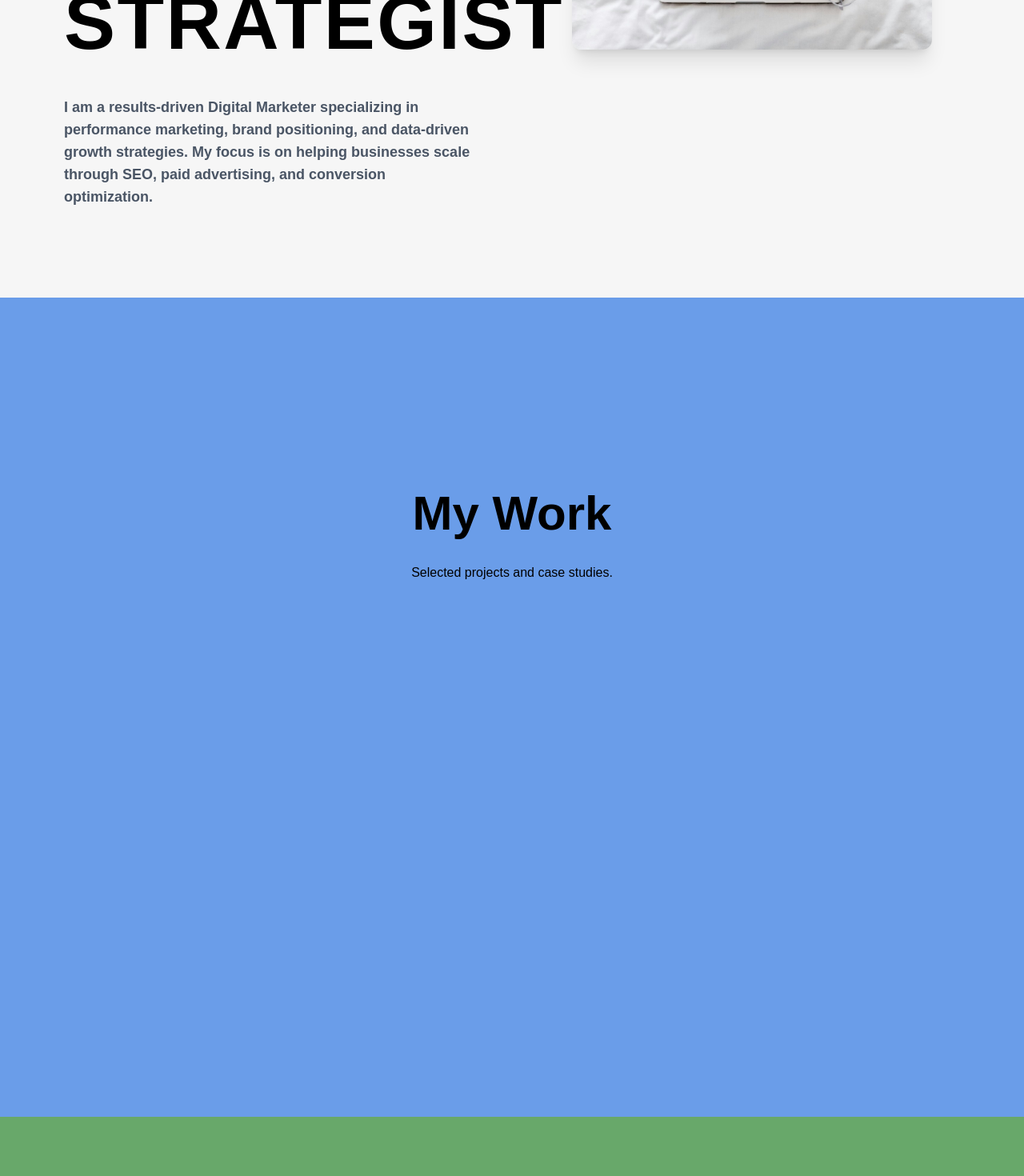
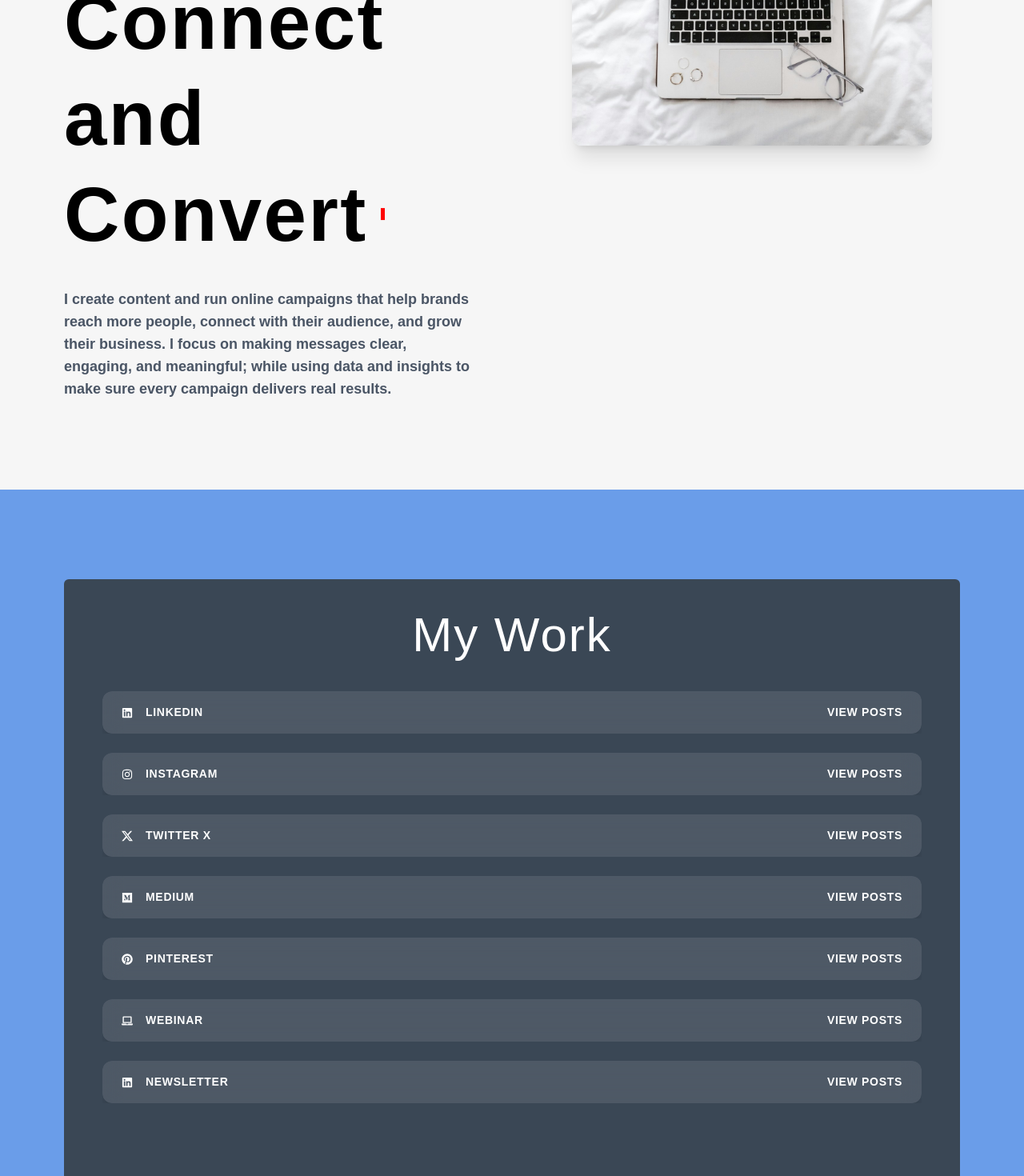
Before and after one commit to thesrinivasgundam/gundam-mahi, a Next.js app: page / in a window 1280 px wide. Shown: the part 580-2050 px from the top of the page at 80% size. Built offline with nearby package versions, Linux system fonts and the light colour scheme; a web font is replaced by a local one.

Commit message:
added table

```diff
--- a/src/app/components/Hero.tsx
+++ b/src/app/components/Hero.tsx
@@ -1,8 +1,45 @@
 'use client';
 
 import Image from "next/image";
+import { useEffect, useState } from "react";
 
 export default function Hero() {
+
+
+const fullText = `Building Brands
+That Connect
+and Convert`;
+
+const [text, setText] = useState("");
+
+useEffect(() => {
+  let animationFrameId: number;
+  let startTime: number | null = null;
+
+  const baseSpeed = 100; // ms per character average
+
+  const animate = (timestamp: number) => {
+    if (!startTime) startTime = timestamp;
+
+    const elapsed = timestamp - startTime;
+
+    // Calculate index directly from elapsed time
+    const nextIndex = Math.min(
+      Math.floor(elapsed / baseSpeed),
+      fullText.length
+    );
+
+    setText(fullText.slice(0, nextIndex));
+
+    if (nextIndex < fullText.length) {
+      animationFrameId = requestAnimationFrame(animate);
+    }
+  };
+
+  animationFrameId = requestAnimationFrame(animate);
+
+  return () => cancelAnimationFrame(animationFrameId);
+}, []);
   return (
     <div className=" grid md:grid-cols-2 gap-20 items-center">
 
@@ -10,79 +47,41 @@ export default function Hero() {
       <div className="space-y-8 text-center md:text-left">
 
         {/* Rotated Buttons */}
-        <div className="flex font-(--font-bebas) tracking-[0.07em] justify-center md:justify-start gap-4">
+        <div className="flex font-(--font-bebas)  tracking-[0.07em] justify-center md:justify-start gap-4">
 
-          <button className="
-
-            bg-blue-500 text-white
-            text-xs sm:text-sm md:text-base lg:text-lg
-            px-4 py-2
-            rounded-full
-            transition-transform duration-300
-            hover:scale-110
-
-          ">
+          <button className="bg-blue-500 text-white text-xs sm:text-sm md:text-base lg:text-lg px-4 py-2 rounded-full transition-transform duration-300 hover:scale-110">
             strategy
           </button>
 
-          <button className="
-
-            bg-green-500 text-white
-            text-xs sm:text-sm md:text-base lg:text-lg
-            px-4 py-2
-            rounded-full
-            transition-transform duration-300
-            hover:scale-110
-          ">
+          <button className="bg-green-500 text-white text-xs sm:text-sm md:text-base lg:text-lg px-4 py-2 rounded-full transition-transform duration-300 hover:scale-110">
             content
           </button>
 
-          <button className="
-
-            bg-red-500 text-white
-            text-xs sm:text-sm md:text-base lg:text-lg
-            px-4 py-2
-            rounded-full
-            transition-transform duration-300
-            hover:scale-110
-          ">
+          <button className="bg-red-500 text-white text-xs sm:text-sm md:text-base lg:text-lg px-4 py-2 rounded-full transition-transform duration-300 hover:scale-110">
             SEO
           </button>
 
-          <button className="
-
-            bg-purple-500 text-white
-            text-xs sm:text-sm md:text-base lg:text-lg
-            px-4 py-2
-            rounded-full
-            transition-transform duration-300
-            hover:scale-110
-          ">
+          <button className="bg-purple-500 text-white text-xs sm:text-sm md:text-base lg:text-lg px-4 py-2 rounded-full transition-transform duration-300 hover:scale-110">
             growth
           </button>
 
         </div>
 
         {/* Main Text */}
-        <span className="
-          block
-          text-3xl sm:text-4xl md:text-5xl lg:text-8xl
-          font-bold leading-tight -tracking-tight
-        ">
-          DIGITAL <br className="hidden sm:block" />
-          MARKETER <br className="hidden sm:block" />
-          GROWTH STRATEGIST
-        </span>
-
-        <p className="
-
-          text-base sm:text-lg
-          text-gray-600
-          max-w-lg mx-auto md:mx-0 font-bold
-        ">
-                 I am a results-driven Digital Marketer specializing in performance marketing,
-        brand positioning, and data-driven growth strategies. My focus is on helping
-        businesses scale through SEO, paid advertising, and conversion optimization.
+<span
+  className="
+    block
+    whitespace-pre-line
+    text-3xl sm:text-4xl md:text-5xl lg:text-8xl
+    font-bold leading-tight -tracking-tight
+    min-h-[4em] sm:min-h-[4.2em] md:min-h-[4.5em] lg:min-h-[4em]
+  "
+>
+  {text}
+<span className="vertical-pulse w-[3px] sm:w-[3-px] md:w-[5px] lg:[w-7px] h-[0.7em] bg-[#FF0000] ml-4"></span>
+</span>
+        <p className="text-base sm:text-lg text-gray-600 max-w-lg mx-auto md:mx-0 font-bold">
+         I create content and run online campaigns that help brands reach more people, connect with their audience, and grow their business. I focus on making messages clear, engaging, and meaningful; while using data and insights to make sure every campaign delivers real results.
         </p>
 
       </div>
@@ -94,10 +93,7 @@ export default function Hero() {
           alt="hero"
           width={450}
           height={450}
-          className="
-            w-64 sm:w-80 md:w-96 lg:w-[450px]
-            rounded-xl shadow-xl
-          "
+          className="w-64 sm:w-80 md:w-96 lg:w-[450px] rounded-xl shadow-xl"
         />
       </div>
 
--- a/src/app/components/Services.tsx
+++ b/src/app/components/Services.tsx
@@ -37,7 +37,7 @@ export default function Services() {
   return (
     <div className="space-y-12">
       <h2 className="text-6xl md:text-4xl lg:text-6xl sm:text-4xl tracking-[0.1em] font-bold text-center">
-        Services
+        Areas of Expertise
       </h2>
 
       <div className="grid grid-cols-1 sm:grid-cols-2 lg:grid-cols-3 gap-6 sm:gap-8">
--- a/src/app/components/Work.tsx
+++ b/src/app/components/Work.tsx
@@ -1,11 +1,187 @@
+"use client";
+
+import { useState, useRef, useEffect } from "react";
+
+import {
+  FaLinkedin,
+  FaInstagram,
+  FaMedium,
+  FaPinterest,
+  FaLaptop,
+} from "react-icons/fa";
+import { BsTwitterX } from "react-icons/bs";
+
+/* ------------------------------------
+   Platform Type Definition
+-------------------------------------*/
+type Platform = {
+  name: string;
+  icon: React.ReactNode;
+};
+
+/* ------------------------------------
+   Social Platforms Data
+-------------------------------------*/
+const platforms: Platform[] = [
+  { name: "LinkedIn", icon: <FaLinkedin /> },
+  { name: "Instagram", icon: <FaInstagram /> },
+  { name: "Twitter X", icon: <BsTwitterX /> },
+  { name: "Medium", icon: <FaMedium /> },
+  { name: "Pinterest", icon: <FaPinterest /> },
+  { name: "Webinar", icon: <FaLaptop /> },
+  { name: "Newsletter", icon: <FaLinkedin /> },
+];
+
+/* ------------------------------------
+   Main Work Section Component
+-------------------------------------*/
 export default function Work() {
   return (
     <section
       id="work"
-      className="min-h-screen pt-32 space-y-8 text-center"
+      className="min-h-screen pt-10 space-y-10 text-center bg-[#3a4755] rounded-md text-white px-4"
     >
-      <h2 className="text-6xl sm:text-4xl md:text-4xl lg:text-6xl  font-bold">My Work</h2>
-      <p>Selected projects and case studies.</p>
+      {/* Section Title */}
+      <h2 className="my-work-title text-5xl sm:text-4xl md:text-5xl lg:text-6xl">
+        My Work
+      </h2>
+
+      {/* Render All Platforms */}
+      <div className="space-y-6 max-w-5xl mx-auto">
+        {platforms.map((platform, index) => (
+          <GlassTable key={index} platform={platform} />
+        ))}
+      </div>
     </section>
   );
 }
+
+/* ------------------------------------
+   GlassTable Component
+   - Handles tooltip open/close
+   - Click outside detection
+-------------------------------------*/
+function GlassTable({ platform }: { platform: Platform }) {
+  const [open, setOpen] = useState(false); // Controls tooltip visibility
+  const containerRef = useRef<HTMLDivElement>(null);
+
+  /* ------------------------------------
+     Close tooltip when clicking outside
+  -------------------------------------*/
+  useEffect(() => {
+    function handleClickOutside(event: MouseEvent) {
+      if (
+        containerRef.current &&
+        !containerRef.current.contains(event.target as Node)
+      ) {
+        setOpen(false);
+      }
+    }
+
+    document.addEventListener("mousedown", handleClickOutside);
+    return () => {
+      document.removeEventListener("mousedown", handleClickOutside);
+    };
+  }, []);
+
+  return (
+    <div ref={containerRef} className="relative">
+
+      {/* -------------------------------
+         Main Clickable Table
+         - Ripple effect enabled
+         - Click toggles tooltip
+      --------------------------------*/}
+      <div className="table-wrapper">
+        <table
+          onClick={() => setOpen(!open)}
+          className="w-full ripple cursor-pointer border-separate border-spacing-0 rounded-xl overflow-hidden shadow-xl"
+        >
+          <thead className="bg-white/10 backdrop-blur-md border border-white/20">
+            <tr>
+              {/* Platform Name Column */}
+              <th className="ripple px-6 py-4 text-left uppercase tracking-wider flex items-center gap-4 cursor-pointer">
+                {platform.icon}
+                {platform.name}
+              </th>
+
+              {/* Action Column */}
+              <th className="ripple px-6 py-4 text-right uppercase tracking-wider cursor-pointer">
+                View Posts
+              </th>
+            </tr>
+          </thead>
+        </table>
+      </div>
+
+      {/* -------------------------------
+         Tooltip Panel
+         - Positioned above table
+         - Smooth open/close animation
+      --------------------------------*/}
+      <div
+        className={`
+          absolute left-0 bottom-full mb-5 z-50
+          transition-all duration-300
+          ${
+            open
+              ? "opacity-100 visible translate-y-0"
+              : "opacity-0 invisible translate-y-2"
+          }
+        `}
+      >
+        <div className="bg-white/10 backdrop-blur-xl border border-white/20 rounded-xl shadow-2xl p-5 max-w-[95vw] overflow-x-auto space-y-4">
+
+          {/* Tooltip Header */}
+          <div className="flex items-center gap-3 text-lg border-b border-white/20 pb-3 uppercase">
+            <span className="text-2xl">{platform.icon}</span>
+            <span className="tracking-[2px]">
+              {platform.name} Analytics
+            </span>
+          </div>
+
+          {/* Analytics Table */}
+          <table className="min-w-[700px] w-full text-xs text-left">
+            <thead className="border-b border-white/20 uppercase">
+              <tr>
+                <th className="py-2 px-3">Impressions</th>
+                <th className="py-2 px-3">Engagements</th>
+                <th className="py-2 px-3">Engagement Rate</th>
+                <th className="py-2 px-3">Clicks</th>
+                <th className="py-2 px-3">CTR</th>
+                <th className="py-2 px-3">Reactions</th>
+                <th className="py-2 px-3">Comments</th>
+                <th className="py-2 px-3">Reposts</th>
+              </tr>
+            </thead>
+
+            <tbody>
+              <tr className="border-b border-white/10 hover:bg-white/5 transition">
+                <td className="py-2 px-3">12,450</td>
+                <td className="px-3">1,245</td>
+                <td className="px-3">10%</td>
+                <td className="px-3">320</td>
+                <td className="px-3">2.5%</td>
+                <td className="px-3">780</td>
+                <td className="px-3">120</td>
+                <td className="px-3">45</td>
+              </tr>
+
+              <tr className="hover:bg-white/5 transition">
+                <td className="py-2 px-3">18,900</td>
+                <td className="px-3">1,890</td>
+                <td className="px-3">10%</td>
+                <td className="px-3">510</td>
+                <td className="px-3">2.7%</td>
+                <td className="px-3">1,200</td>
+                <td className="px-3">210</td>
+                <td className="px-3">72</td>
+              </tr>
+            </tbody>
+          </table>
+
+        </div>
+      </div>
+    </div>
+  );
+}
--- a/src/app/globals.css
+++ b/src/app/globals.css
@@ -34,3 +34,109 @@ h1, h2, h3, h4, h5, h6 {
 p {
   font-family: var(--font-source);
 }
+
+th ,table ,tbody,td,tr {
+  font-family: var(--font-source);
+  font-weight: 800;
+  font-size: 1em;
+}
+
+
+/* -----------------------------
+   GLOBAL TYPOGRAPHY
+--------------------------------*/
+
+
+/* My Work Title Only */
+.my-work-title {
+  font-family: var(--font-bebas);
+  letter-spacing: 2px;
+}
+
+/* Entire Table Styling */
+table,
+thead,
+tbody,
+tr,
+th,
+td {
+  font-family: var(--font-source);
+  font-weight: 700;
+  font-size: 14px;
+}
+
+/* Table Responsive Behavior */
+.table-wrapper {
+  width: 100%;
+  overflow-x: auto;
+}
+
+/* Tooltip Scroll Protection */
+.tooltip-scroll {
+  max-width: 95vw;
+  overflow-x: auto;
+}
+
+/* Prevent tooltip overflow off screen */
+.tooltip-container {
+  position: relative;
+}
+
+@media (max-width: 768px) {
+  .tooltip-container .tooltip-content {
+    left: 50%;
+    transform: translateX(-50%);
+    width: 95vw;
+  }
+}
+
+
+/* Ripple Container */
+.ripple {
+  position: relative;
+  overflow: hidden;
+}
+
+/* Ripple Circle */
+.ripple::before {
+  content: "";
+  position: absolute;
+  width: 200%;
+  height: 200%;
+  top: 50%;
+  left: 50%;
+  background: radial-gradient(circle, rgba(65, 84, 114, 0.795) 10%, transparent 10.01%);
+  transform: translate(-50%, -50%) scale(0);
+  transition: transform 0.6s ease;
+  border-radius: 50%;
+  pointer-events: none;
+}
+
+.ripple:hover::before {
+  transform: translate(-50%, -50%) scale(1);
+}
+
+/*   cusror blink effect hero */
+
+
+
+
+
+
+@keyframes verticalPulse {
+  0% {
+    transform: scaleY(1);
+  }
+  50% {
+    transform: scaleY(0.2);
+  }
+  100% {
+    transform: scaleY(1);
+  }
+}
+
+.vertical-pulse {
+  display: inline-block;
+  transform-origin: center;
+  animation: verticalPulse 1s ease-in-out infinite;
+}
```
Also changed, not shown: src/app/layout.tsx (+44 -2 lines), 1 other file (tests, documents, lock files or other folders).
